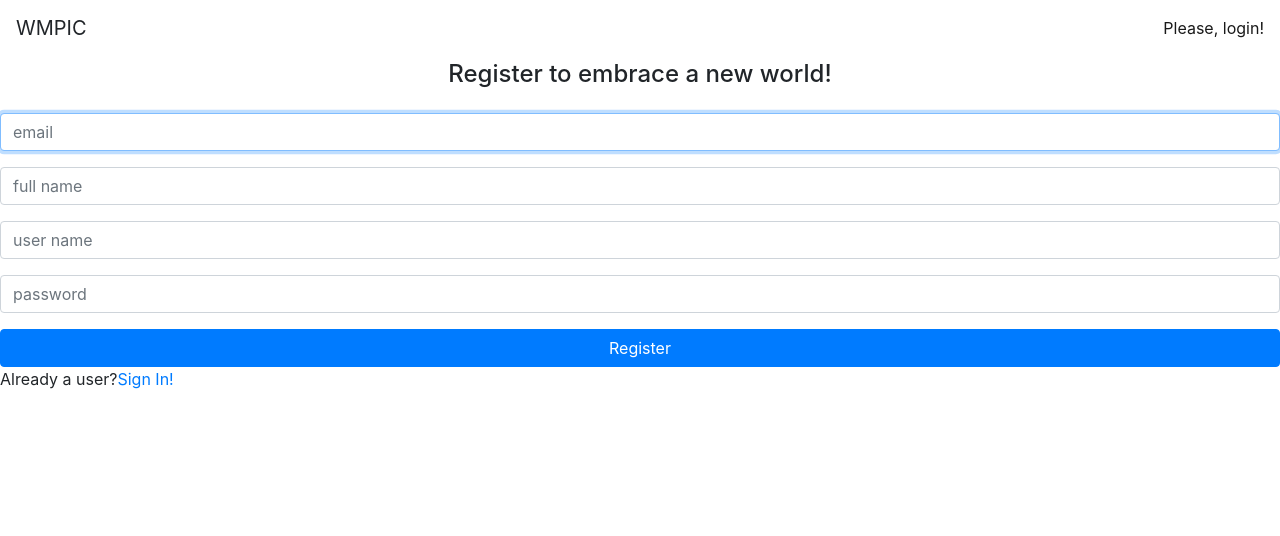
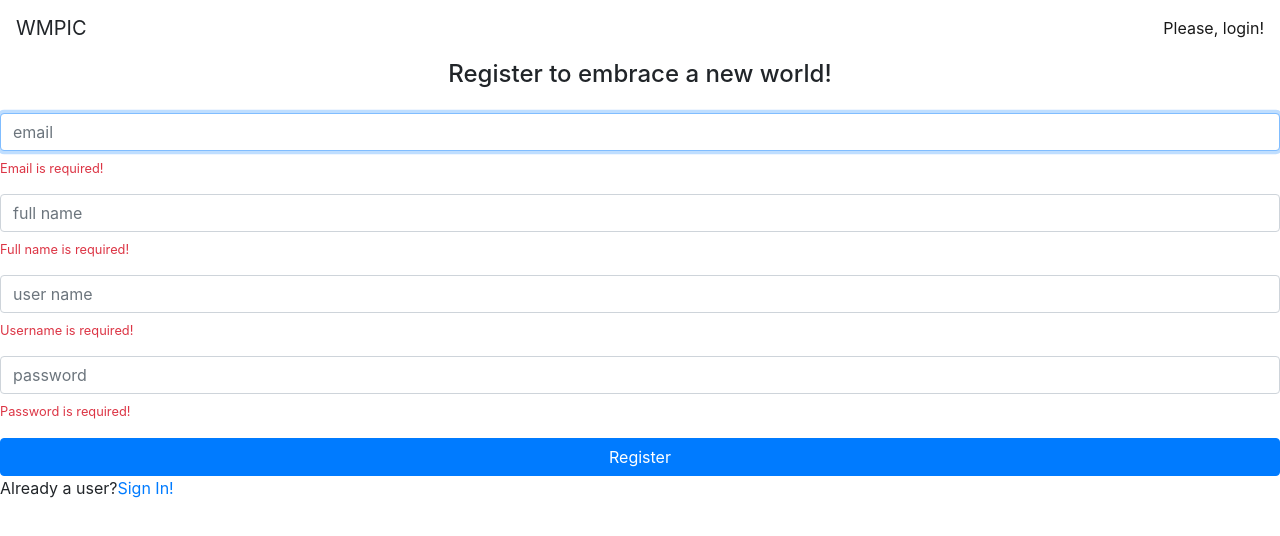
Before and after one commit to williammian/wmpic, an Angular app: page /signup in a window 1280 px wide. Shown: the top 536 px of the page. Built offline with nearby package versions, Linux system fonts and the light colour scheme.

Commit message:
criando proprio validador

```diff
--- a/src/app/home/signup/signup.component.html
+++ b/src/app/home/signup/signup.component.html
@@ -1,20 +1,68 @@
 <h4 class="text-center"> Register to embrace a new world!</h4>
 
-<form class="form mt-4">
+<form [formGroup]="signupForm" class="form mt-4">
     <div class="form-group">
-        <input  placeholder="email" class="form-control" autofocus >
+        <input formControlName="email" placeholder="email" class="form-control" autofocus >
+        <ap-vmessage
+            *ngIf="signupForm.get('email').errors?.required"
+            text="Email is required!">
+        </ap-vmessage>
+        <ap-vmessage
+            *ngIf="signupForm.get('email').errors?.email"
+            text="Invalid e-mail">
+        </ap-vmessage>
     </div>
 
     <div class="form-group">
-        <input placeholder="full name" class="form-control">
+        <input formControlName="fullName" placeholder="full name" class="form-control">
+        <ap-vmessage
+            *ngIf="signupForm.get('fullName').errors?.required"
+            text="Full name is required!">
+        </ap-vmessage>
+        <ap-vmessage
+            *ngIf="signupForm.get('fullName').errors?.minlength"
+            text="Minimum length is 2">
+        </ap-vmessage>
+        <ap-vmessage
+            *ngIf="signupForm.get('fullName').errors?.maxlength"
+            text="Maximum length is 40">
+        </ap-vmessage>
     </div>
 
     <div class="form-group">
-        <input placeholder="user name" class="form-control">
+        <input formControlName="userName" placeholder="user name" class="form-control">
+        <ap-vmessage
+            *ngIf="signupForm.get('userName').errors?.required"
+            text="Username is required!">
+        </ap-vmessage>
+        <ap-vmessage
+            *ngIf="signupForm.get('userName').errors?.minlength"
+            text="Minimum length is 2">
+        </ap-vmessage>
+        <ap-vmessage
+            *ngIf="signupForm.get('userName').errors?.maxlength"
+            text="Maximum length is 30">
+        </ap-vmessage>
+        <ap-vmessage
+            *ngIf="signupForm.get('userName').errors?.lowerCase"
+            text="Must be lowercase">
+        </ap-vmessage>
     </div>
 
     <div class="form-group">
-        <input type="password" placeholder="password" class="form-control">
+        <input formControlName="password" type="password" placeholder="password" class="form-control">
+        <ap-vmessage
+            *ngIf="signupForm.get('password').errors?.required"
+            text="Password is required!">
+        </ap-vmessage>
+        <ap-vmessage
+            *ngIf="signupForm.get('password').errors?.minlength"
+            text="Minimum length is 8">
+        </ap-vmessage>
+        <ap-vmessage
+            *ngIf="signupForm.get('password').errors?.maxlength"
+            text="Maximum length is 14">
+        </ap-vmessage>
     </div>
 
     <button class="btn btn-primary btn-block">Register</button>
--- a/src/app/home/signup/signup.component.ts
+++ b/src/app/home/signup/signup.component.ts
@@ -1,6 +1,49 @@
-import { Component } from '@angular/core';
+import { Component, OnInit } from '@angular/core';
+import { FormBuilder, FormGroup, Validators } from '@angular/forms';
+import { lowerCaseValidator } from 'src/app/shared/validators/lower-case.validator';
 
 @Component({
     templateUrl: './signup.component.html'
 })
-export class SignUpComponent { }
+export class SignUpComponent implements OnInit {
+
+  signupForm: FormGroup;
+
+  constructor(private formBuilder: FormBuilder) {
+
+  }
+
+  ngOnInit(): void {
+    this.signupForm = this.formBuilder.group({
+      email: ['',
+                [
+                    Validators.required,
+                    Validators.email
+                ]
+            ],
+            fullName: ['',
+                [
+                    Validators.required,
+                    Validators.minLength(2),
+                    Validators.maxLength(40)
+                ]
+            ],
+            userName: ['',
+                [
+                    Validators.required,
+                    lowerCaseValidator,
+                    Validators.minLength(2),
+                    Validators.maxLength(30)
+                ]
+            ],
+            password: ['',
+                [
+                    Validators.required,
+                    Validators.minLength(8),
+                    Validators.maxLength(14)
+                ]
+            ]
+    });
+  }
+
+}
--- /dev/null
+++ b/src/app/shared/validators/lower-case.validator.ts
@@ -0,0 +1,10 @@
+import { AbstractControl } from '@angular/forms';
+
+export function lowerCaseValidator(control: AbstractControl) {
+
+  if(control.value.trim() && !/^[a-z0-9_\-]+$/.test(control.value)) {
+    return { lowerCase: true }
+  }
+
+  return null;
+}
```
